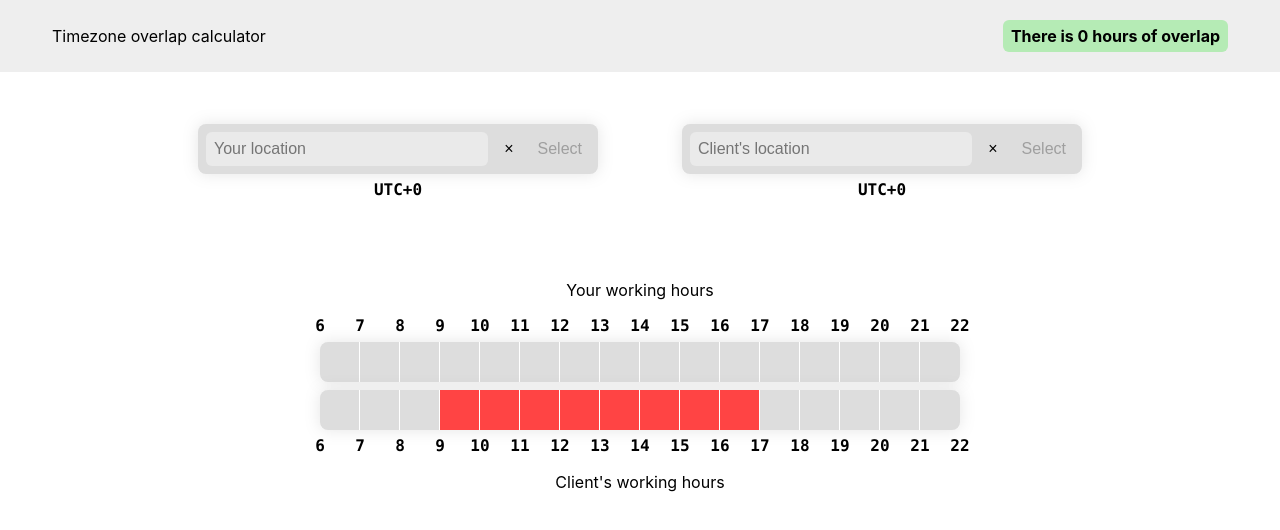
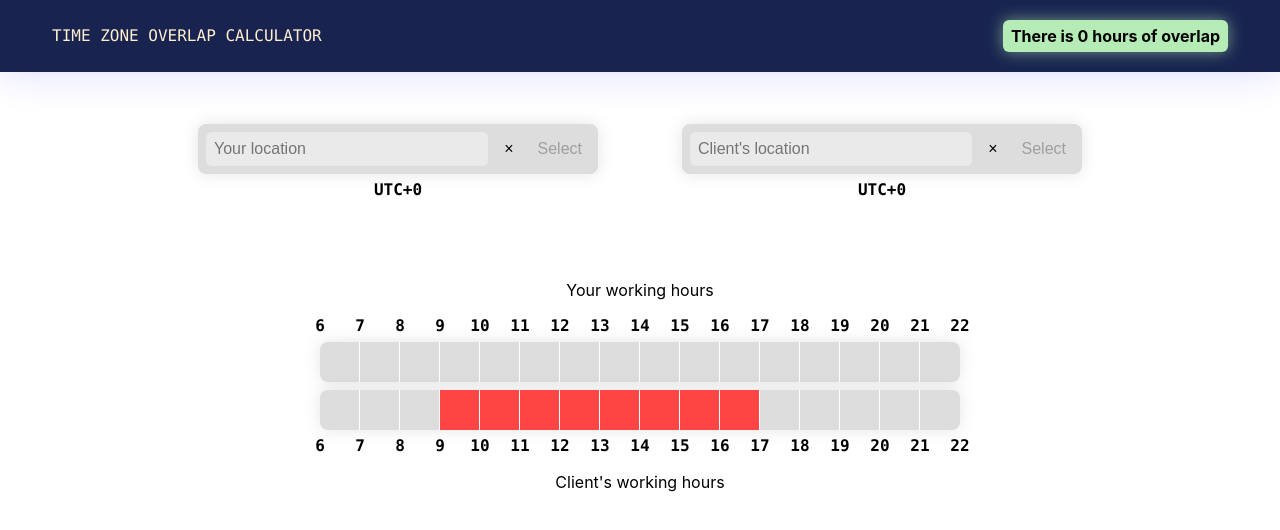
Before and after one commit to okiss/timezone-overlap, a Svelte app: page / in a window 1280 px wide. Shown: the top 530 px of the page. Built offline with nearby package versions, Linux system fonts and the light colour scheme.

Commit message:
header style improvements

```diff
--- a/public/global.css
+++ b/public/global.css
@@ -130,7 +130,9 @@ table {
 
 body {
   font-family: -apple-system, BlinkMacSystemFont, 'Segoe UI', Roboto, Helvetica, Arial, sans-serif;
+  min-width: 1000px;
 }
+
 html {
   box-sizing: border-box;
 }
@@ -155,4 +157,6 @@ html {
   --radius-2: 8px;
 
   --time-slot-cell-size: 40px;
+
+  --font-monospace: Consolas, monaco, monospace;
 }
--- a/src/App.svelte
+++ b/src/App.svelte
@@ -12,19 +12,19 @@
 </script>
 
 <header>
-  <div class="title">Timezone overlap calculator</div>
+  <div class="title">Time zone overlap calculator</div>
   <div class="overlap">There is {overlap} {overlap === 1 ? 'hour' : 'hours'} of overlap</div>
 </header>
 <main>
   <div class="inputs">
-    <TimezoneInput bind:offset={offsetA} placeholder="Your location" />
+    <TimezoneInput bind:offset={offsetA} placeholder={'Your location'} />
     <TimezoneInput bind:offset={offsetB} placeholder={"Client's location"} />
   </div>
   <TimeSlots
     {offsetA}
     {offsetB}
     on:change={updateOverlap}
-    labelA="Your working hours"
+    labelA={'Your working hours'}
     labelB={"Client's working hours"}
   />
 </main>
@@ -34,14 +34,21 @@
     display: flex;
     align-items: center;
     justify-content: space-between;
-    background-color: #eee;
     padding: var(--spacing-4) var(--spacing-6);
+    background: #18244f;
+    box-shadow: 0 0 40px #0028ff29;
+  }
+  .title {
+    color: #ffeed0;
+    text-transform: uppercase;
+    font-family: var(--font-monospace);
   }
   .overlap {
     font-weight: bold;
     border-radius: var(--radius-1);
     background-color: #b5ebb5;
     padding: var(--spacing-2);
+    box-shadow: 0 0 16px #b5ebb594;
   }
   main {
     display: flex;
--- a/src/components/TimeSlotSelect.svelte
+++ b/src/components/TimeSlotSelect.svelte
@@ -96,7 +96,7 @@
     align-items: center;
     justify-content: center;
     user-select: none;
-    font-family: 'Consolas', monospace;
+    font-family: var(--font-monospace);
     font-weight: bold;
   }
 
```
